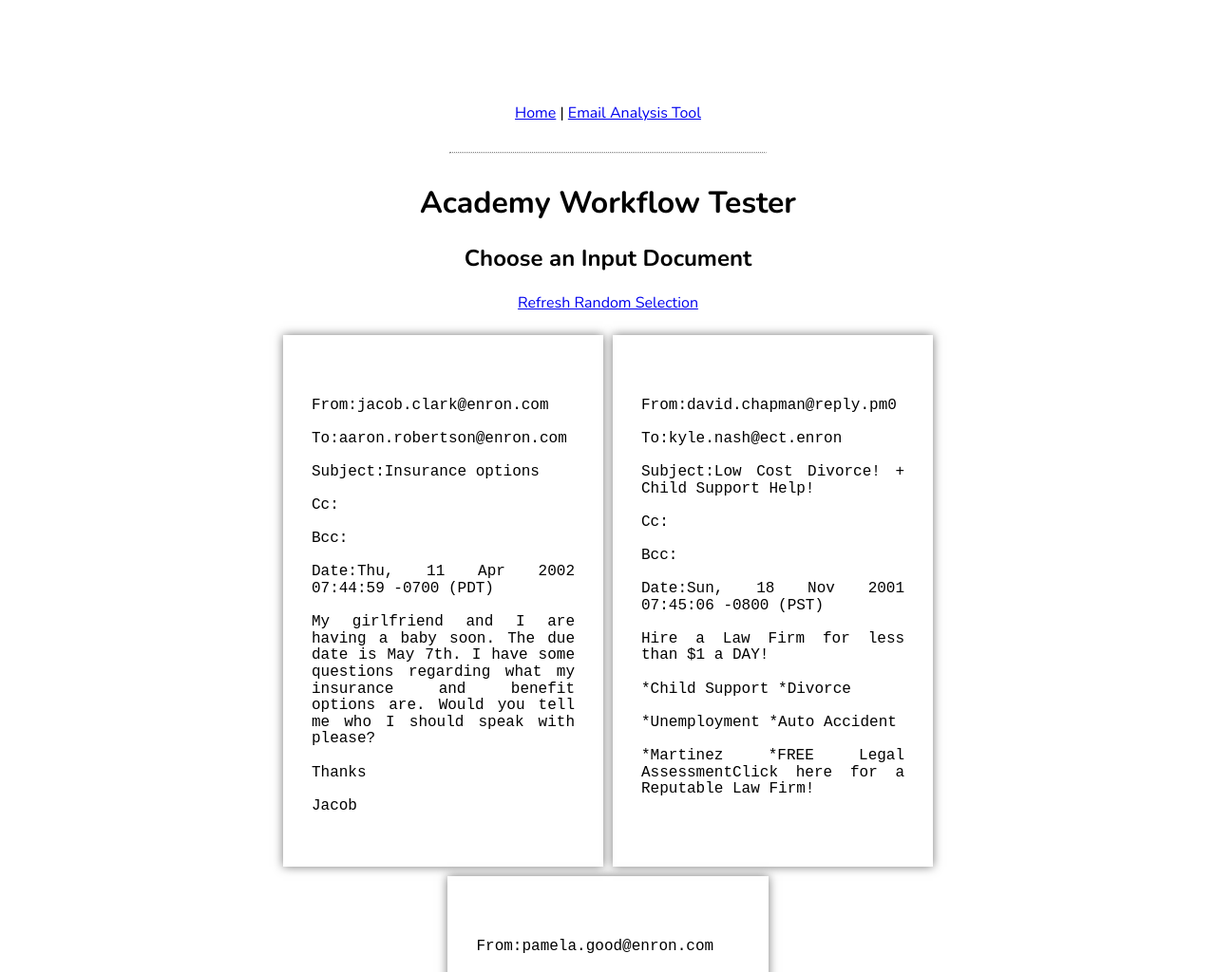
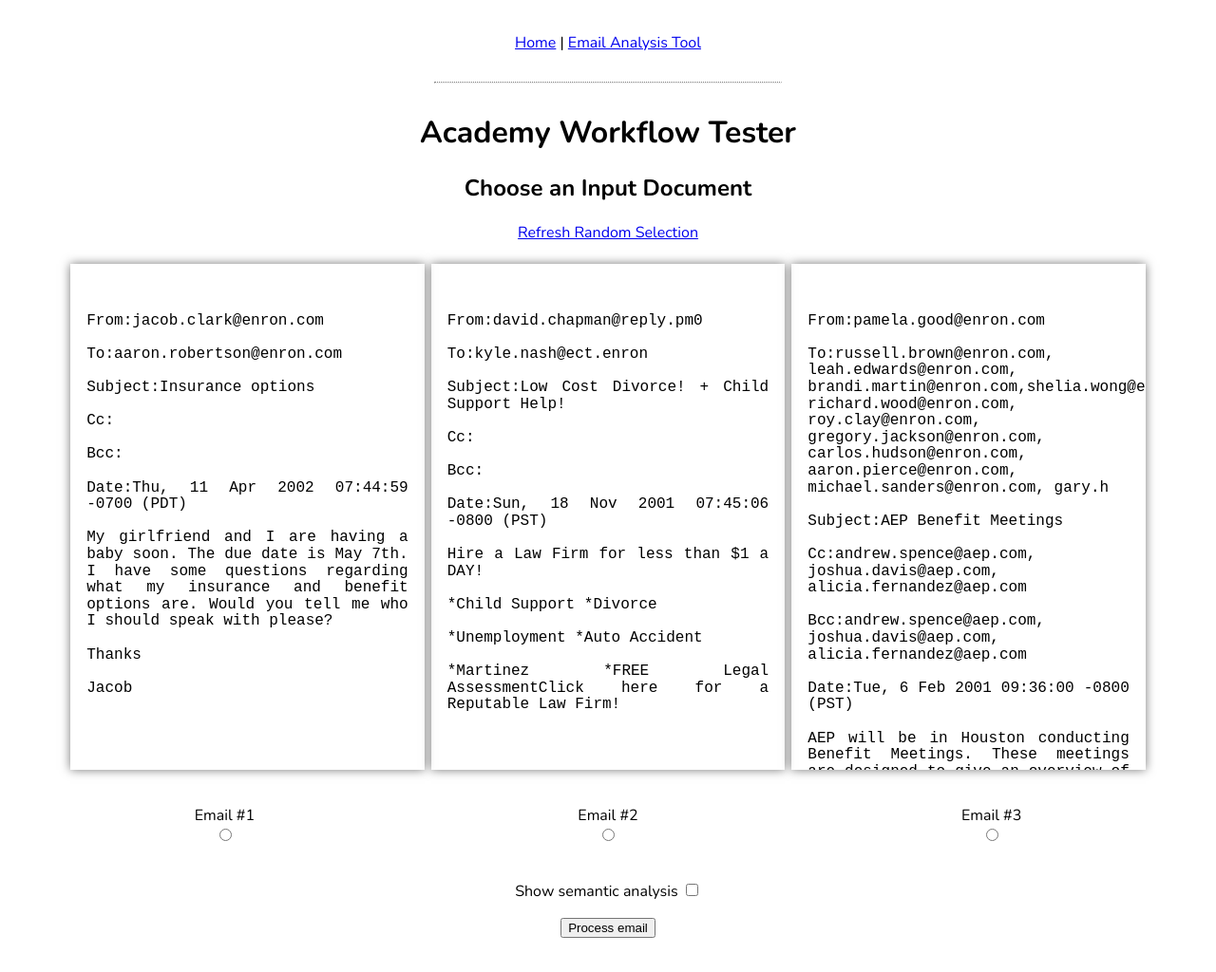
Before and after one commit to coprinus-comatus/academy_web_apps, a Flask app: page /email_analysis in a window 1280 px wide. Shown: the top 1024 px of the page at 95% size. Run offline with Flask 2, Linux system fonts and the light colour scheme.

Commit message:
fixed margins for small screens

```diff
--- a/static/styles.css
+++ b/static/styles.css
@@ -8,10 +8,14 @@
     text-align: center;
     font-size: 16px;
     font-family: Nunito, Montserrat, 'Arial', sans-serif;
-    margin-top: 100px;
+    /* margin-top: 100px;
     margin-bottom: 100px;
     margin-right: 80px;
-    margin-left: 80px;
+    margin-left: 80px; */
+    margin-top: 2%;
+    margin-bottom: 2%;
+    margin-right: 2%;
+    margin-left: 2%;
   }
 
 ul {
@@ -32,8 +36,8 @@
     line-height: 1.1;
     text-align: justify;
     width: 28%;
-    padding: 30px;
-    margin: 5px;
+    padding: 1.4%;
+    margin: 0.3%;
     display: inline-block;
     /* display: inline-table; */
     /* display: inline-block; */
@@ -60,8 +64,8 @@
 
 td.custom_output {
     display: inline-block;
-    margin: 30px;
-    padding: 20px;
+    margin: 0.5%;
+    padding: 2%;
     /* border: 1px dotted black; */
     -moz-box-shadow: inset 0 0 10px #777777;
     -webkit-box-shadow: inset 0 0 10px #777777;
@@ -81,19 +85,31 @@
 } */
 
 table {
-    margin: 10px auto 10px auto;
+    margin: 1% auto 1% auto;
     /* border: solid black; */
-    width: 90%;
+    width: 100%;
+}
+
+tr.emails_to_process {
+    width: 100%;
+    white-space: nowrap;
 }
 
 /* td {
     border: solid gray;
 } */
 
+td.email_choice {
+    text-align: center;
+    width: 25%;
+    margin: 0.1;
+}
+
 table.output_data {
     border: dotted 1px black;
     /* background-color: antiquewhite; */
     /* margin: 30px; */
-    padding: 20px;
+    padding: 0.8%;
+    margin: 0%;
     border-radius: 80px 50px;
 }
--- a/templates/email_analysis.html
+++ b/templates/email_analysis.html
@@ -35,6 +35,9 @@
                             <p><strong>{{ category["label"] }}</strong>: {{ category["score"] }}</p>
                     {% endfor %}
                 </td>
+            </tr>
+            <tr>
+                <td colspan="3"></td>
             </tr>
         </table>
         {% if show_sem_analysis == True %}
@@ -85,8 +88,8 @@
         <a href="/email_analysis">Refresh Random Selection</a>
     </p>
     <table>
-        <tbody class="emails_to_process">
-            <tr>
+        <tbody>
+            <tr class="emails_to_process">
                 {% for email_text in random_emails.values() %}
                     <td class="emails_to_process">
                         {{ email_text }}
@@ -99,14 +102,14 @@
         <form method="POST">
             <tr>
                     {% for button in email_choice_form.email_buttons %}
-                        <td>{{ button.label }}</br>{{  button }}</td>
+                        <td class="email_choice"><p>{{ button.label }}<br/>{{  button }}</p></td>
                     {% endfor %}
             </tr>
             <tr>
                 <td>
                 </td>
                 <td>
-                        <p>{{ email_choice_form.sem_analysis_check.label }}  {{ email_choice_form.sem_analysis_check() }}</p>
+                        <p>{{ email_choice_form.sem_analysis_check.label }} {{ email_choice_form.sem_analysis_check() }}</p>
                         <p>{{ email_choice_form.submit() }}</p>
                 </td>
                 <td>
```
Also changed, not shown: emails_in_page.json (+1 -1 lines).
